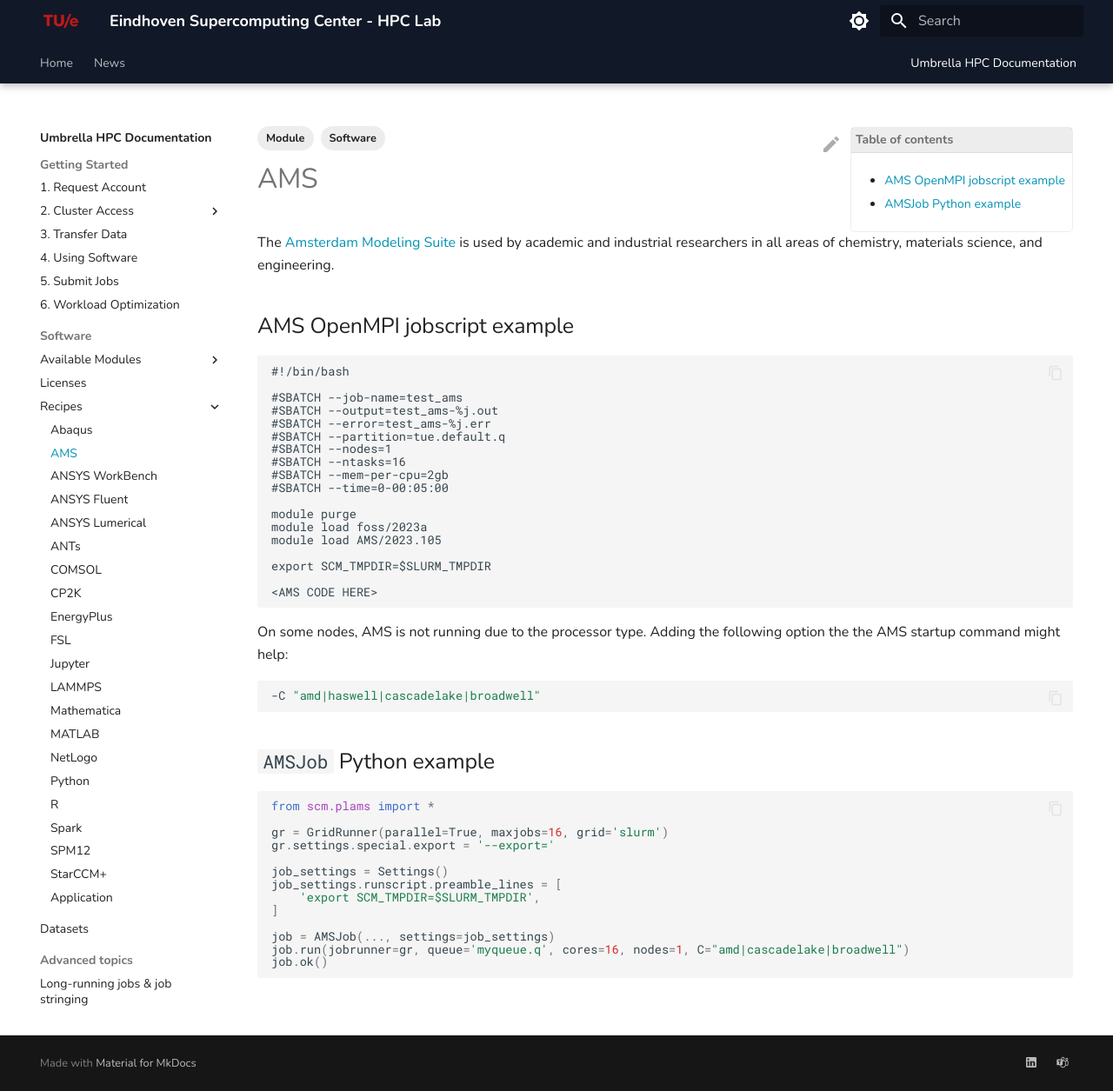
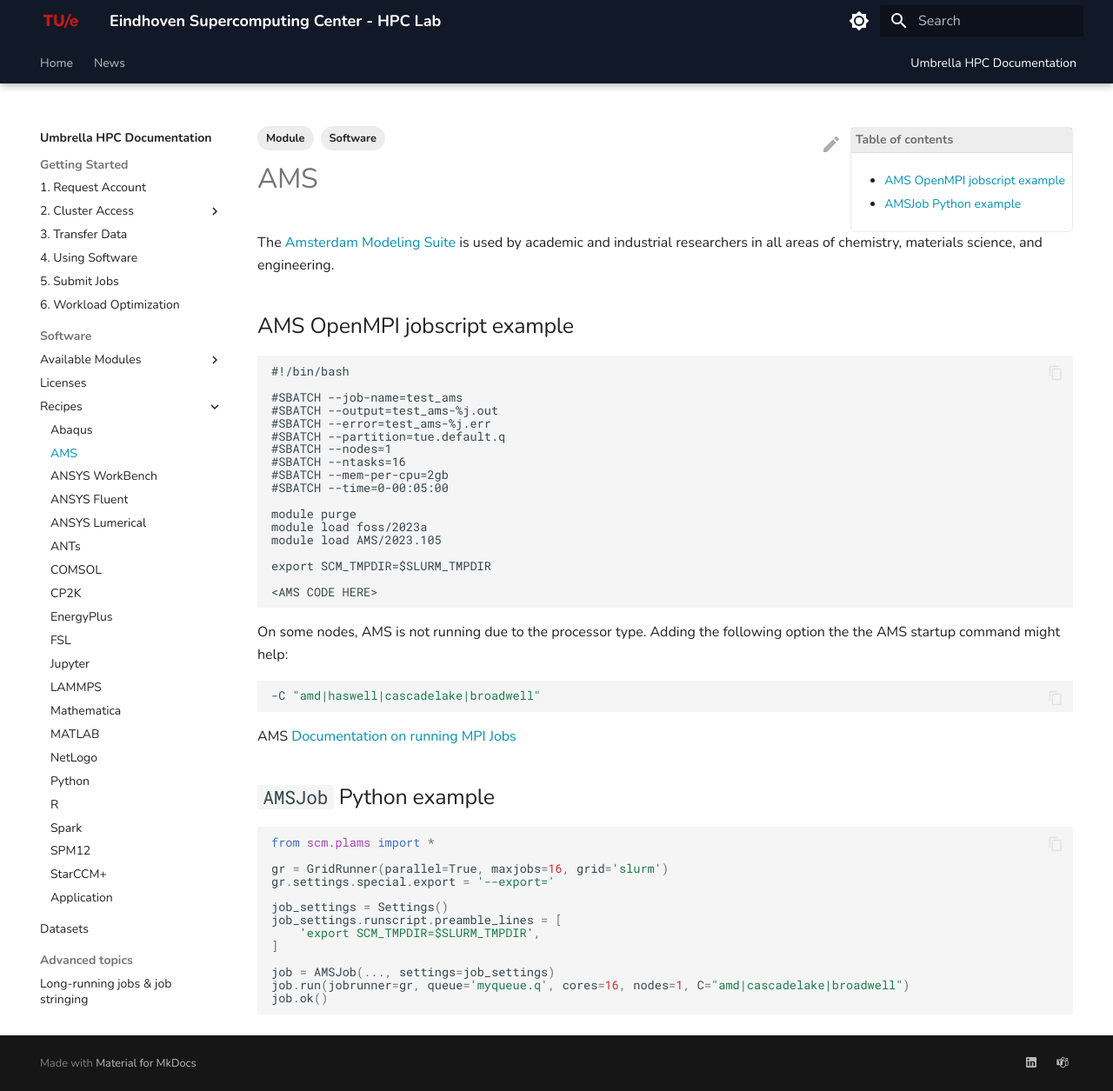
Before and after one commit to gferhpc/supercomputing.tue.nl, an MkDocs documentation site: the page built from pages/documentation/software/recipes/ams.md, in a window 1280 px wide and 1255 px high. Shown: the whole window at 87% size. Built offline with MkDocs 1.6.1 and Material for MkDocs 9.7.7, drawn with Linux system fonts in a browser that asks for light colours.

Commit message:
Update ams.md

````diff
--- a/pages/documentation/software/recipes/ams.md
+++ b/pages/documentation/software/recipes/ams.md
@@ -3,8 +3,7 @@
 tags: [Software, Module]
 ---
 The [Amsterdam Modeling Suite](https://www.scm.com){:target=_blank} is used by academic and
-industrial researchers in all areas of chemistry, materials science, and
-engineering.
+industrial researchers in all areas of chemistry, materials science, and engineering.
 
 ## AMS OpenMPI jobscript example
 
@@ -33,6 +32,8 @@
 -C "amd|haswell|cascadelake|broadwell"
 ```
 
+AMS [Documentation on running MPI Jobs](https://www.scm.com/doc/Installation/Additional_Information_and_Known_Issues.html#running-mpi-jobs)
+
 ## `AMSJob` Python example
 
 ```python
````
